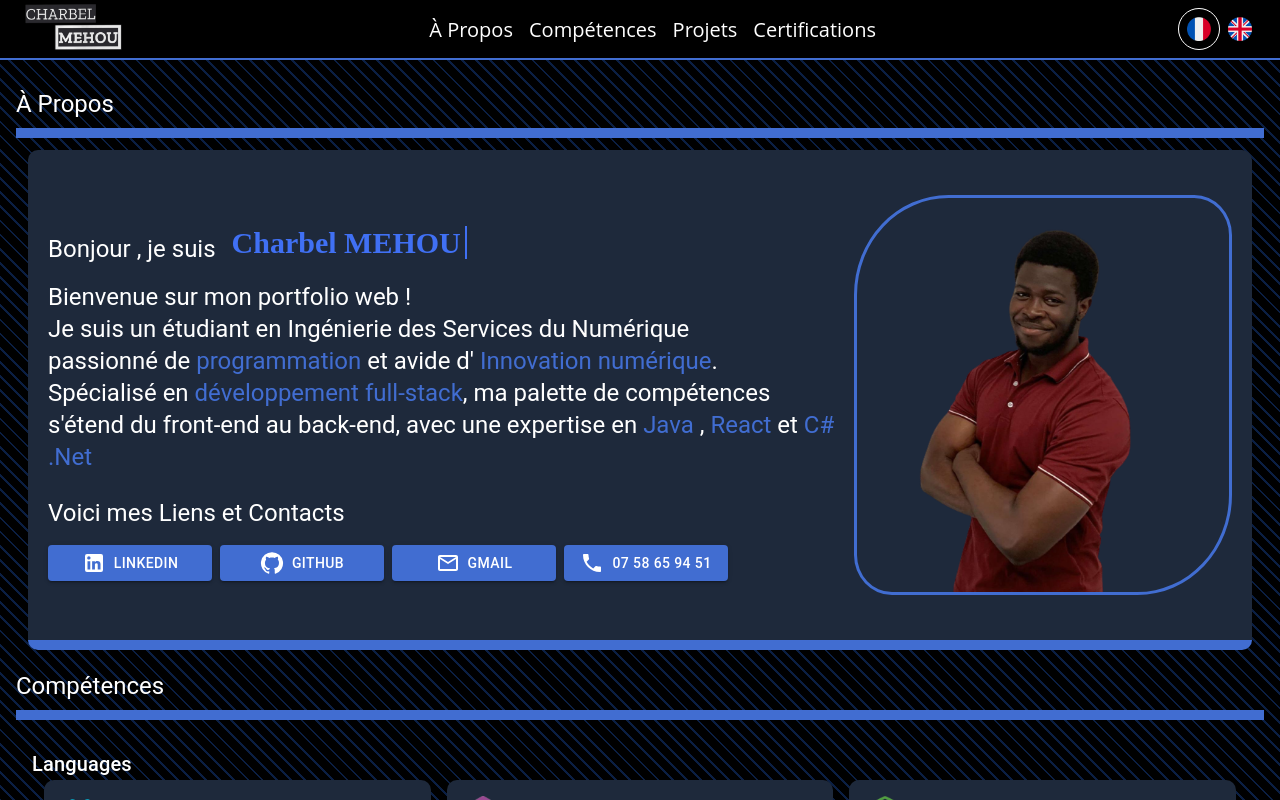
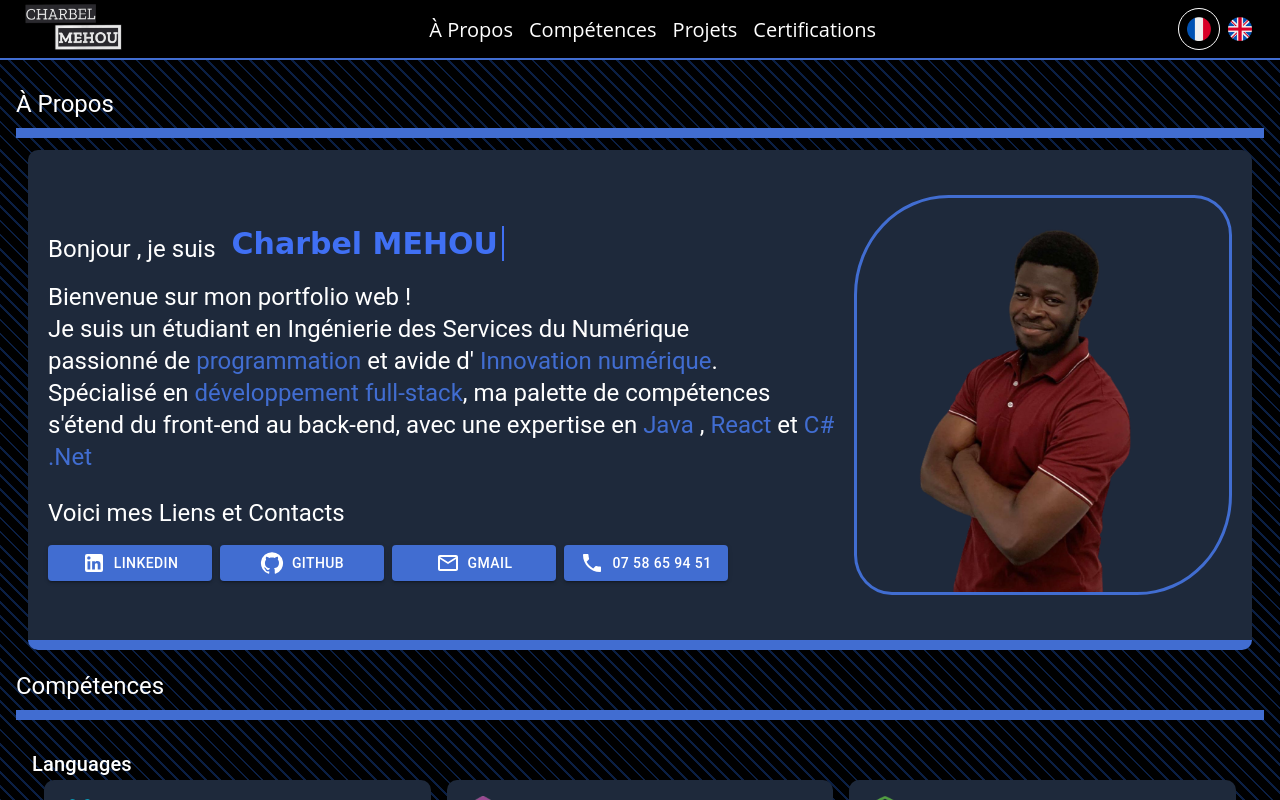
Before and after one commit to charbel-mehou/MyPersonalPortfolio, a React (Create React App) app in the folder personal_portfolio/: page / in a window 1280 px wide. Shown: the top 800 px of the page. Built offline with nearby package versions, Linux system fonts and the light colour scheme.

Commit message:
✨change font family

```diff
--- a/personal_portfolio/src/components/TitleHeader.js
+++ b/personal_portfolio/src/components/TitleHeader.js
@@ -31,7 +31,7 @@ const TitleHeader = () => {
       }}
     >
       <Typography variant="h5">{t('me-4')}</Typography>
-      <Typography variant="h3" fontFamily="cursive"  sx={{ color: '#416DD1' }}><span className="text sec-text"> {t(text)}</span>
+      <Typography variant="h3" fontFamily="Comic Sans MS"  sx={{ color: '#416DD1' }}><span className="text sec-text"> {t(text)}</span>
       </Typography>
     </Box>
   );
```
